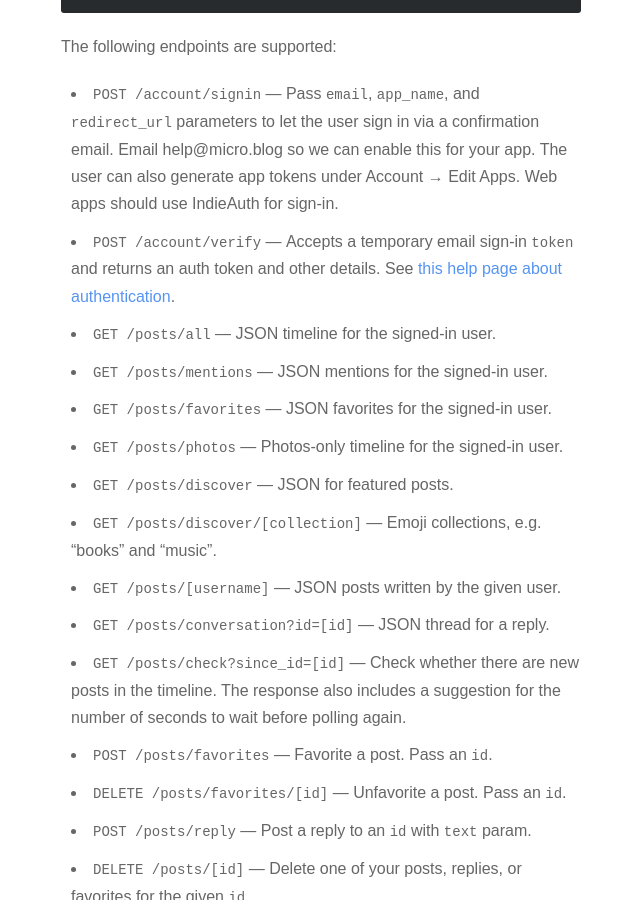
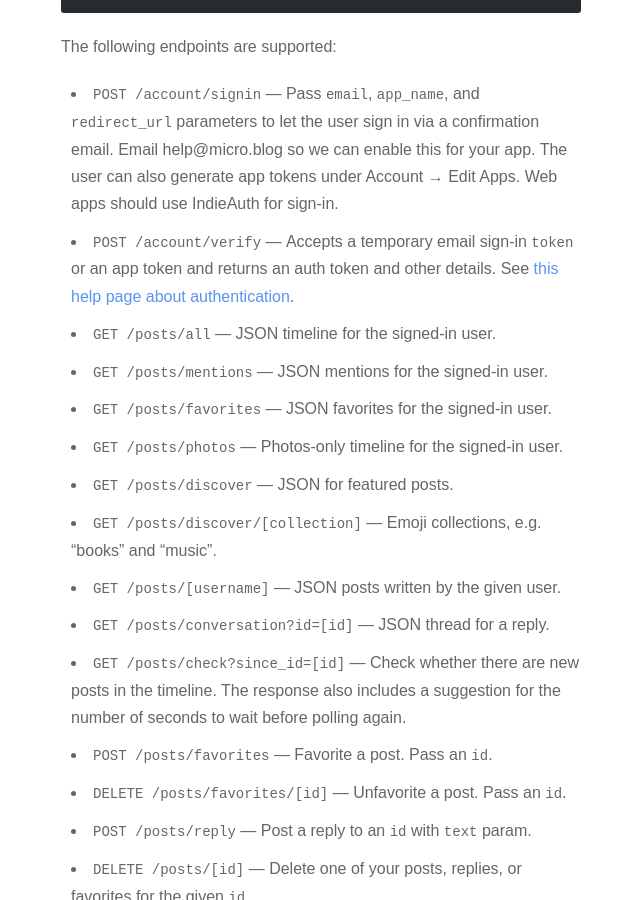
Before and after one commit to microdotblog/help.micro.blog, a Jekyll site: the page built from _posts/2017-02-14-api-json.markdown, in a window 1280 px wide and 900 px high, scrolled down 1040 px. Shown: the whole window, without its empty margins (319-959 px from the left). Built offline with Jekyll 4.4.1, drawn with Linux system fonts in a browser that asks for light colours; nearby versions of some CDN libraries.

Commit message:
Update 2017-02-14-api-json.markdown

```diff
--- a/_posts/2017-02-14-api-json.markdown
+++ b/_posts/2017-02-14-api-json.markdown
@@ -42,7 +42,7 @@ The JSON API is based on [JSON Feed](https://jsonfeed.org/), the same format as
 The following endpoints are supported:
 
 * `POST /account/signin` — Pass `email`, `app_name`, and `redirect_url` parameters to let the user sign in via a confirmation email. Email help@micro.blog so we can enable this for your app. The user can also generate app tokens under Account → Edit Apps. Web apps should use IndieAuth for sign-in.
-* `POST /account/verify` — Accepts a temporary email sign-in `token` and returns an auth token and other details. See [this help page about authentication](/2018/api-authentication/).
+* `POST /account/verify` — Accepts a temporary email sign-in `token` or an app token and returns an auth token and other details. See [this help page about authentication](/2018/api-authentication/).
 * `GET /posts/all` — JSON timeline for the signed-in user.
 * `GET /posts/mentions` — JSON mentions for the signed-in user.
 * `GET /posts/favorites` — JSON favorites for the signed-in user.
```
